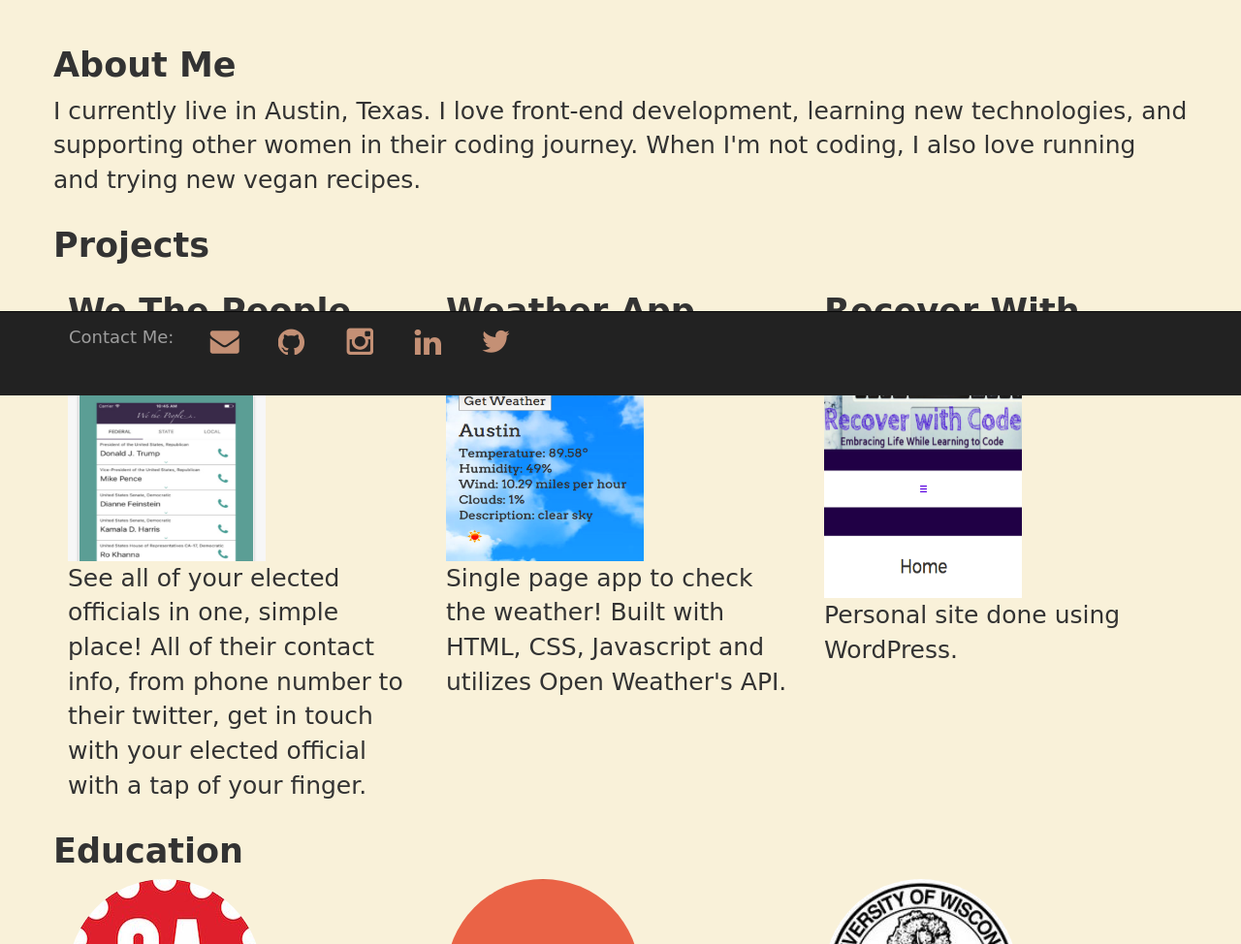
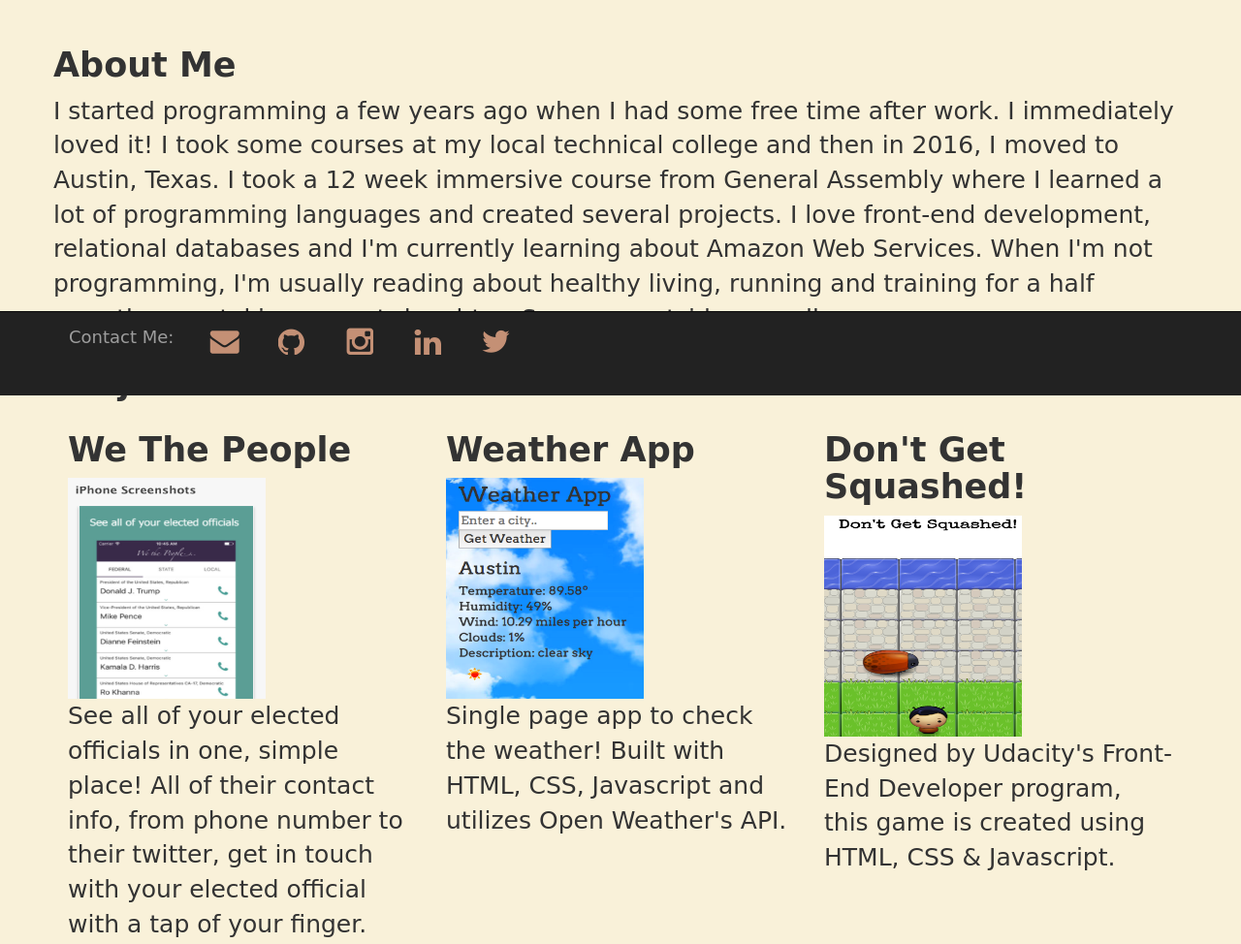
Before and after one commit to TanyaSelvog/trsWebsite, a plain HTML site: page index.html in a window 1280 px wide. Shown: the part 392-1366 px from the top of the page at 97% size. Drawn offline with nearby package versions, Linux system fonts and the light colour scheme; a web font is replaced by a local one.

Commit message:
updated project and replaced 3rd one

```diff
--- a/index.html
+++ b/index.html
@@ -29,9 +29,8 @@
     <div class="container" id="aboutme">
       <div class="row">
         <h2>About Me</h2>
-          <p>I currently live in Austin, Texas. I love front-end development,
-            learning new technologies, and supporting other women in their coding journey.
-            When I'm not coding, I also love running and trying new vegan recipes.
+        <p>I started programming a few years ago when I had some free time after work. I immediately loved it! I took some
+       courses at my local technical college and then in 2016, I moved to Austin, Texas. I took a 12 week immersive course from General Assembly where I learned a lot of programming languages and created several projects. I love front-end development, relational databases and I'm currently learning about Amazon Web Services. When I'm not programming, I'm usually reading about healthy living, running and training for a half marathon, or taking my cat-daughter, Sparrow, outside on walks.  </p>
       </div>
     </div>
 <!--Projects section-->
@@ -51,10 +50,10 @@
             <p>Single page app to check the weather! Built with HTML, CSS, Javascript and utilizes Open Weather's API. </p>
         </div>
         <div class="col-md-4">
-          <h2>Recover With Code</h2>
-            <a href="http://www.recoverwithcode.com">
-            <img src="img/recoverwithcode.png" alt="HTML tutorial"></a>
-            <p>Personal site done using WordPress.  </p>
+          <h2>Don't Get Squashed!</h2>
+            <a href="https://github.com/TanyaSelvog/frontend-nanodegree-arcade-game">
+            <img src="img/squashed.png" alt="Don't Get Squashed!"></a>
+            <p>Designed by Udacity's Front-End Developer program, this game is created using HTML, CSS & Javascript. </p>
           </div>
         </div>
       </div>
@@ -89,7 +88,7 @@
           <a class="navbar-brand" href="http://github.com/TanyaSelvog"><img src="img/icon-github.png" alt="Github Icon" /></a>
           <a class="navbar-brand" href="http://www.instagram.com/TanyaSelvog"><img src="img/icon-instagram.png" alt="Instagram Icon" /></a>
           <a class="navbar-brand" href="https://www.linkedin.com/in/tanyaselvog/"><img src="img/icon-linkedin.png" alt="LinkedIn Icon"/></a>
-          <a class="navbar-brand" href="http://www.twitter.com/recoverwithcode"><img src="img/icon-twitter.png"></a>
+          <a class="navbar-brand" href="http://www.twitter.com/codeTanyaCode"><img src="img/icon-twitter.png"></a>
         </div>
       </div>
     </nav>
```
Also changed, not shown: img/squashed.png (added).
